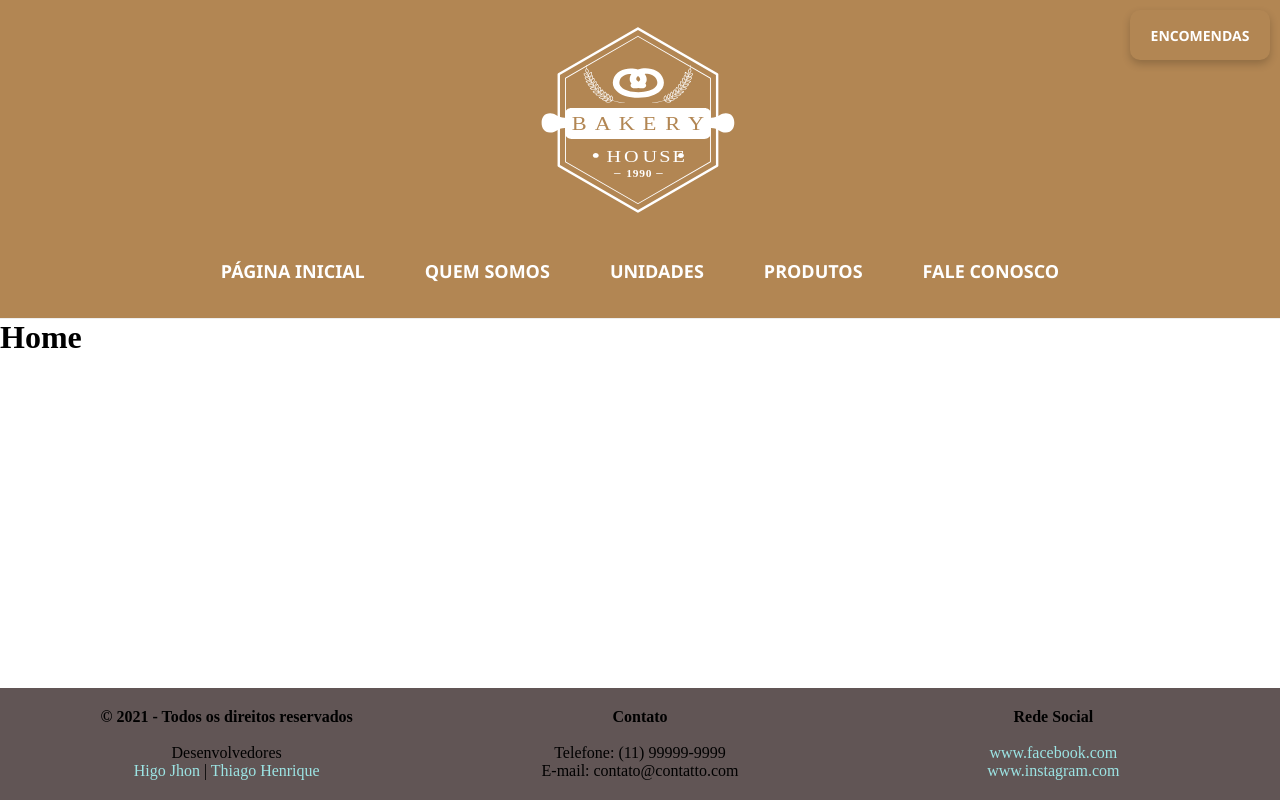
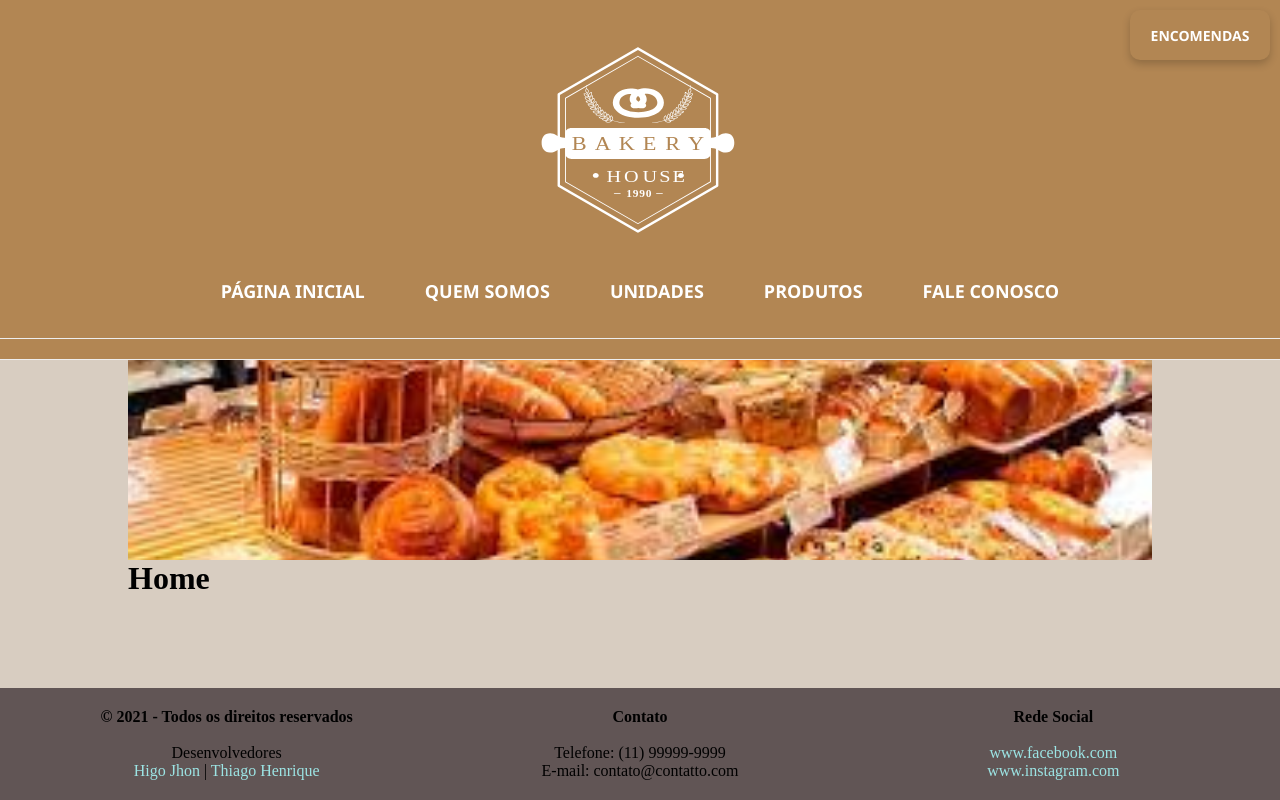
Before and after one commit to HigoJhon/Padaria, a React (Vite) app: page / in a window 1280 px wide. Built offline with nearby package versions, Linux system fonts and the light colour scheme; the HTML template or start-up script is replaced by a standard one.

Commit message:
FEAT: Implementando a pagina de home e CSS

```diff
--- a/src/pages/home.jsx
+++ b/src/pages/home.jsx
@@ -1,16 +1,26 @@
 import Hearder from '../components/hearder';
 import Footer from '../components/footer';
+import Paes from '../assets/paes.jpeg';
+import '../style/home.css';
 
 const Home = () => {
     return (
         <div>
-            { <Hearder /> }
+            <header>
+                <Hearder />
+            </header>
             <main>
-                <h1>Home</h1>
+                <div className='img-paes'>
+                    <img src={Paes} alt="Pão delicioso"/>
+                </div>
+                    <h1>Home</h1>
             </main>
-            { <Footer /> }
+            <footer>
+                <Footer />
+            </footer>
         </div>
     );
 };
 
+
 export default Home;
--- /dev/null
+++ b/src/style/home.css
@@ -0,0 +1,26 @@
+/* Reset de estilos para todos os elementos */
+* {
+    margin: 0;
+    padding: 0;
+    box-sizing: border-box;
+}
+
+body {
+    background-color: #d8cdc1;;
+}
+
+main {
+    margin: 0 10%;
+}
+
+.img-paes {
+    width: 100%;
+    height: 200px;
+    overflow: hidden; /* Pode ajudar a cortar qualquer conteúdo que ultrapasse a altura da div */
+}
+
+.img-paes img {
+    width: 100%;
+    height: 100%;
+    object-fit: cover;
+}
```
Also changed, not shown: src/assets/paes.jpeg (added), src/components/Header.jsx (deleted), src/components/header.jsx (deleted).
